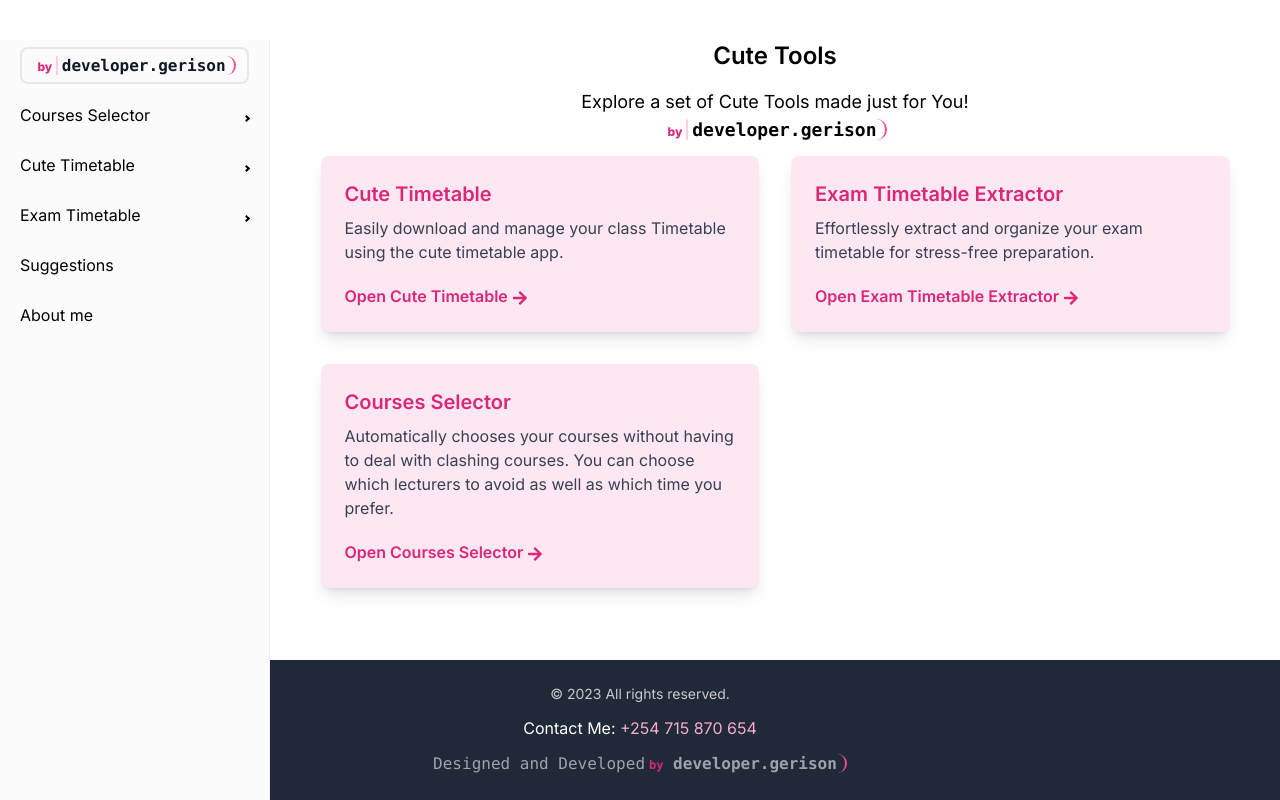
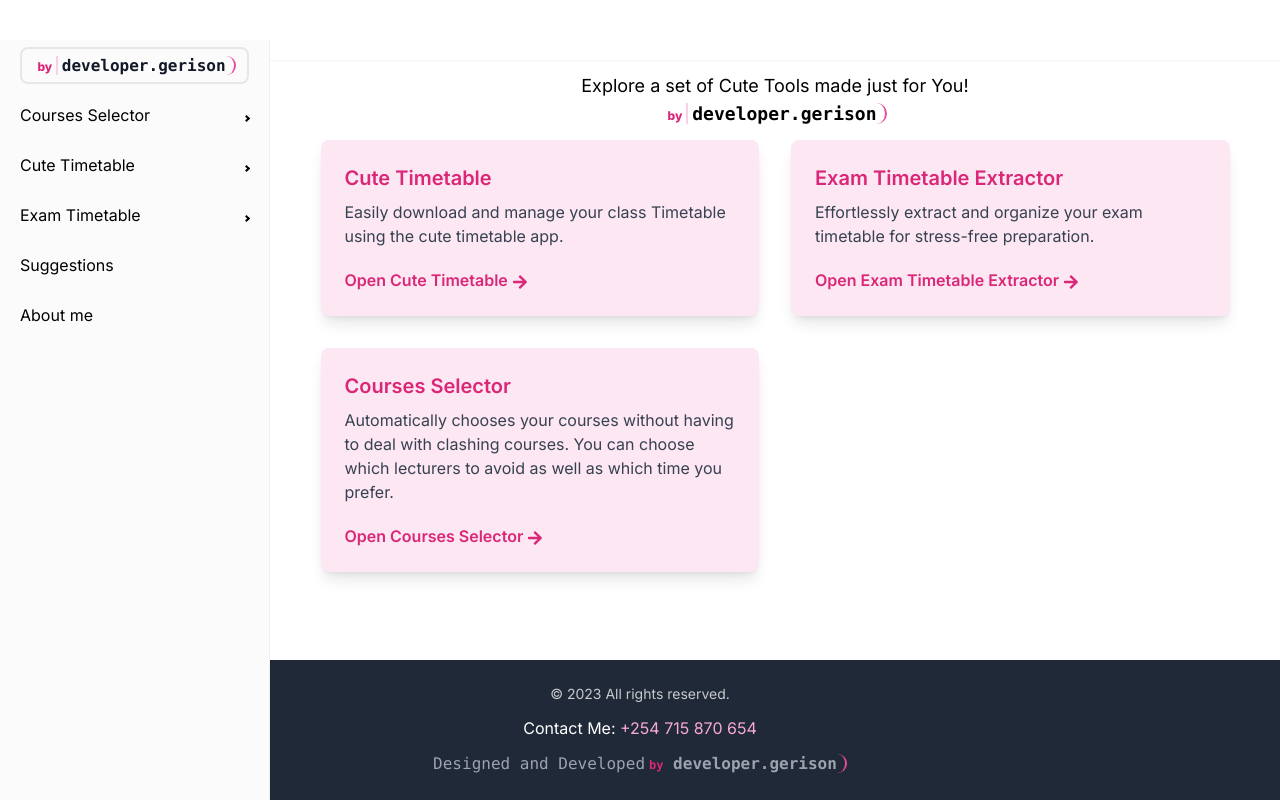
Before and after one commit to gerkim62/cute-tools, a Next.js app: page / in a window 1280 px wide. Built offline with nearby package versions, Linux system fonts and the light colour scheme.

Commit message:
added top bar

```diff
--- a/app/about-me/page.tsx
+++ b/app/about-me/page.tsx
@@ -5,7 +5,7 @@ import Image from 'next/image';
 
 const AboutMe = () => {
   return (
-    <section className="bg-white min-h-full flex flex-col justify-center py-12 px-4 md:px-12 lg:px-24 xl:px-32 2xl:px-48 text-center">
+    <section className="bg-white min-h-full flex flex-col justify-center py-12 px-4 md:px-12 lg:px-24 xl:px-32 2xl:px-48 text-center mt-5">
 
       <div className="max-w-screen-lg mx-auto flex flex-col lg:flex-row items-center justify-center space-y-6 lg:space-y-0">
         <div className="relative flex-shrink-0 w-40 h-40 lg:w-48 lg:h-48">
--- a/app/layout.tsx
+++ b/app/layout.tsx
@@ -27,11 +27,13 @@ export default function RootLayout({
           <div className="">
             <Sidebar />
           </div>
+
           <div
             className="relative z-5 flex-1 flex-grow min"
             style={{ minHeight: "calc(100vh - 270px)" }}
           >
             <Toaster />
+
             {children}
           </div>
         </div>
--- a/app/page.tsx
+++ b/app/page.tsx
@@ -27,9 +27,9 @@ export default function Home() {
   ];
 
   return (
-    <main className="text-black flex flex-col justify-center items-center pt-10">
+    <main className="text-black flex flex-col justify-center items-center pt-10 mt-8">
       <div className="text-center w-[90%]">
-        <h1 className="text-2xl font-semibold mb-4">Cute Tools</h1>
+        {/* <h1 className="text-2xl font-semibold mb-4">Welcome...</h1> */}
         <p className="text-lg mb-3">
           Explore a set of Cute Tools made just for You! <br />
           <span className="font-extrabold p-1 pr-0 border-pink-600 rounded-lg text-center overflow-hidden">
--- a/components/Sidebar/index.tsx
+++ b/components/Sidebar/index.tsx
@@ -109,13 +109,16 @@ import { SidebarItem } from "./SidebarItem";
       )}
       <button
         style={{ zIndex: 100 }}
-        className="fixed left-4 top-2 z-10 border-2 p-1 lg:hidden backdrop-blur-lg"
+        className="fixed left-4 top-2 z-10 border-2 p-1 lg:hidden"
         onClick={() => setSidebarShowing((prev) => !prev)}
       >
         {sidebarShowing ? <FaTimes size={30} /> : <FaBars size={30} />}
       </button>
 
-      <Link href={"/"} className="z-[100] lg:hidden fixed right-4 top-4 text-lg font-bold backdrop-blur-lg" >Cute Tools</Link>
+      <div className="w-screen h-[60px] fixed top-0 z-[49] backdrop-blur-md shadow-sm"></div>
+
+
+      <Link href={"/"} className="z-[100] lg:hidden fixed right-4 top-4 text-lg font-bold " >Cute Tools</Link>
 
       <div style={{ zIndex: 100 }} className="lg:relative z-10 w-[270px] hidden lg:block"></div>
 
```
